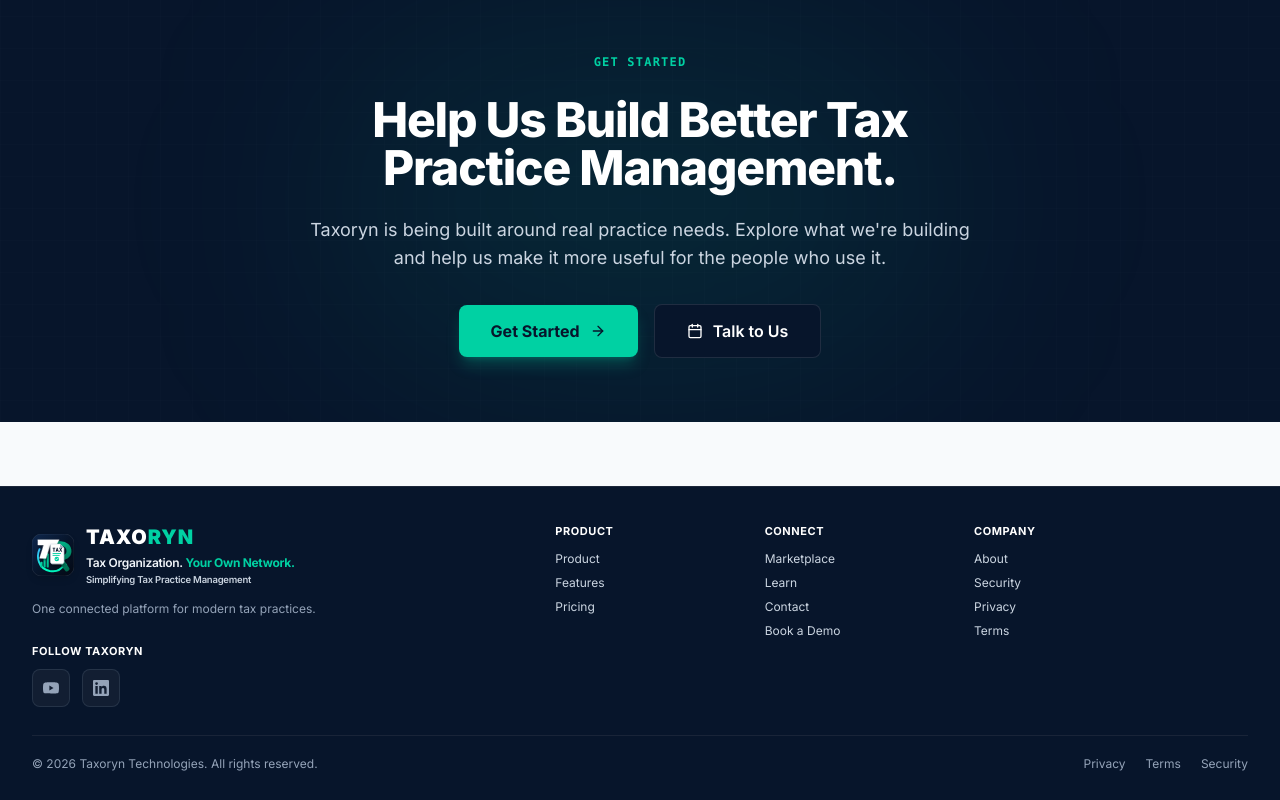
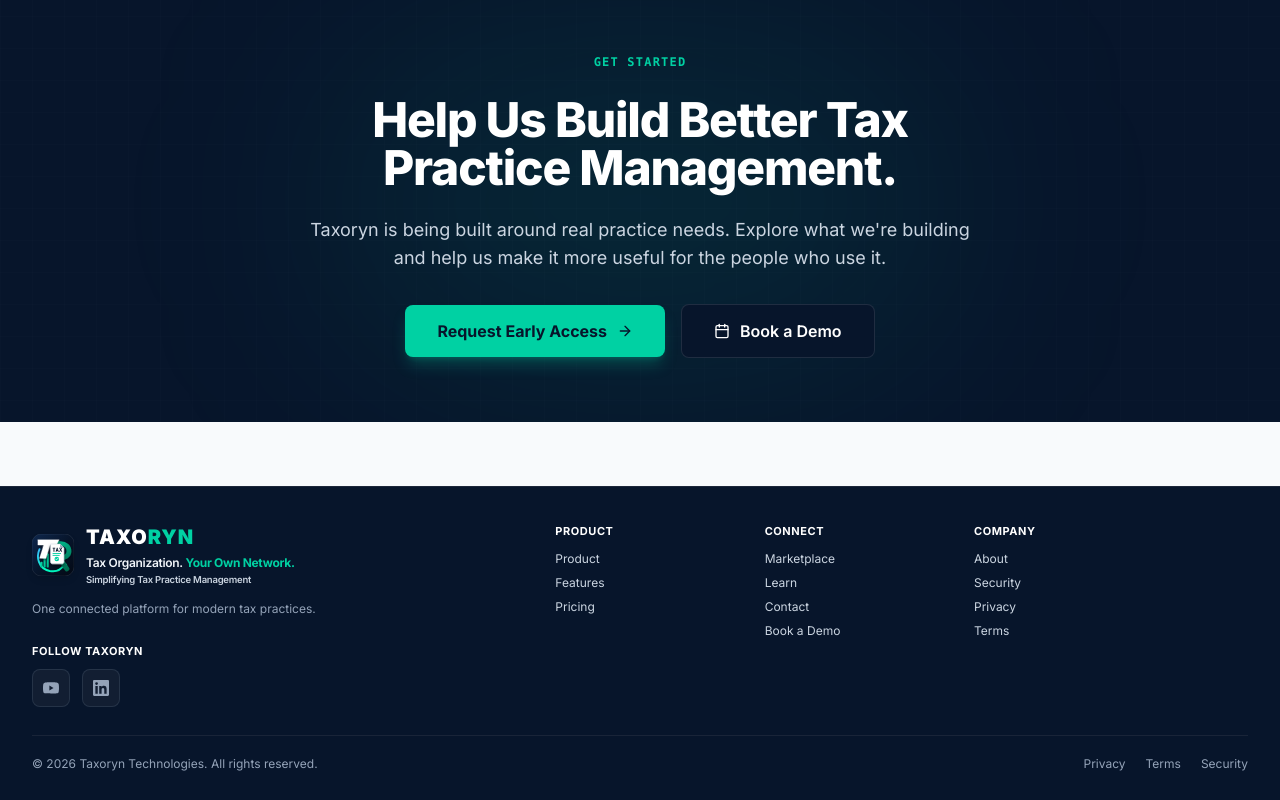
Before and after one commit to apexengineeringhub/Taxoryn-Marketing, a Next.js app: page /about in a window 1280 px wide. Shown: the part 1908-2708 px from the top of the page. Built offline with nearby package versions, Linux system fonts and the light colour scheme; no server answers.

Commit message:
feat[hero] : remove duplicate cta

```diff
--- a/components/resources/ArticleCTA.tsx
+++ b/components/resources/ArticleCTA.tsx
@@ -73,7 +73,7 @@ export function ArticleCTA({
           icon={ArrowRight}
           className="font-bold shadow-md shadow-[#00D1A3]/20"
         >
-          Get Started
+          Request Early Access
         </Button>
         <Button
           href={siteConfig.links.bookDemo}
--- a/components/sections/FinalCTASection.tsx
+++ b/components/sections/FinalCTASection.tsx
@@ -44,7 +44,7 @@ export function FinalCTASection() {
             </Button>
 
             <Button
-              href="#demo-video"
+              href={siteConfig.links.bookDemo}
               variant="dark"
               size="lg"
               icon={Calendar}
--- a/components/trust/CustomerStoriesSection.tsx
+++ b/components/trust/CustomerStoriesSection.tsx
@@ -52,19 +52,13 @@ export function CustomerStoriesSection({ stories = [] }: CustomerStoriesSectionP
                 <p className="font-semibold text-[#00D1A3]">{t.helpShape.paragraph3}</p>
               </div>
 
-              <div className="pt-2 flex flex-col sm:flex-row items-center justify-center gap-4">
-                <Link
-                  href={siteConfig.links.joinEarlyAccess}
-                  className="inline-flex items-center justify-center gap-2 px-6 py-3 rounded-xl bg-[#00D1A3] text-[#07152B] font-bold text-sm hover:bg-[#00B388] transition-colors shadow-lg shadow-[#00D1A3]/20"
-                >
-                  <span>{t.helpShape.getStarted}</span>
-                  <ArrowRight className="w-4 h-4" />
-                </Link>
+              <div className="pt-2 flex items-center justify-center">
                 <Link
                   href={siteConfig.links.contact}
-                  className="inline-flex items-center justify-center gap-2 px-6 py-3 rounded-xl bg-white/10 text-white font-bold text-sm hover:bg-white/20 transition-colors border border-white/20"
+                  className="inline-flex items-center justify-center gap-2 px-8 py-3.5 rounded-xl bg-[#00D1A3] text-[#07152B] font-bold text-sm sm:text-base hover:bg-[#00B388] transition-colors shadow-lg shadow-[#00D1A3]/20 focus-visible:outline-none focus-visible:ring-2 focus-visible:ring-[#00D1A3] focus-visible:ring-offset-2 focus-visible:ring-offset-[#07152B]"
                 >
                   <span>{t.helpShape.shareFeedback}</span>
+                  <ArrowRight className="w-4 h-4" />
                 </Link>
               </div>
             </div>
--- a/lib/i18n/en.ts
+++ b/lib/i18n/en.ts
@@ -98,7 +98,7 @@ export const en: TranslationSchema = {
       "Tell us what takes up your time, what is difficult to manage, and what you wish could be simpler.",
     paragraph3: "Your feedback can help shape what we build next.",
     getStarted: "Get Started",
-    shareFeedback: "Talk to Us / Share Feedback",
+    shareFeedback: "Share Feedback",
   },
   solution: {
     badge: "Taxoryn Framework",
@@ -371,8 +371,8 @@ export const en: TranslationSchema = {
     badge: "GET STARTED",
     title: "Help Us Build Better Tax Practice Management.",
     subtitle: "Taxoryn is being built around real practice needs. Explore what we're building and help us make it more useful for the people who use it.",
-    getStarted: "Get Started",
-    bookDemo: "Talk to Us",
+    getStarted: "Request Early Access",
+    bookDemo: "Book a Demo",
     note: "",
   },
   footer: {
@@ -664,7 +664,7 @@ export const en: TranslationSchema = {
             "Client portal self-service access",
             "Statutory compliance calendar",
           ],
-          ctaText: "Get Started",
+          ctaText: "Request Early Access",
         },
         {
           name: "Small Tax Firm",
@@ -677,7 +677,7 @@ export const en: TranslationSchema = {
             "Filing acknowledgement and status tracking",
             "Taxoryn Marketplace practice profile",
           ],
-          ctaText: "Get Started",
+          ctaText: "Request Early Access",
           featured: true,
         },
         {
@@ -691,7 +691,7 @@ export const en: TranslationSchema = {
             "Multi-entity corporate compliance workflows",
             "Dedicated onboarding assistance",
           ],
-          ctaText: "Schedule a Demo",
+          ctaText: "Book a Demo",
         },
       ],
       faqTitle: "Pricing & Practice Tier FAQs",
@@ -769,7 +769,7 @@ export const en: TranslationSchema = {
         "Direct connection into practice management portal",
       ],
       footerNote: "Practice profile configuration is included with Taxoryn registration.",
-      getStarted: "Get Started",
+      getStarted: "Request Early Access",
     },
     learn: {
       badge: "Taxoryn Learn",
@@ -901,8 +901,8 @@ export const en: TranslationSchema = {
       buildingP2: "We believe the best tools are built by listening closely to the people who do the work every single day. If you run a tax practice, we invite you to share your experiences, tell us what slows you down, and help shape Taxoryn.",
       footerBrand: "Tax Organization. Your Own Network.",
       footerTagline: "Simplifying practice management for modern Indian tax professionals.",
-      getStarted: "Get Started",
-      talkToUs: "Talk to Us",
+      getStarted: "Request Early Access",
+      talkToUs: "Share Feedback",
     },
     contact: {
       badge: "Practice Consultation",
@@ -1092,8 +1092,8 @@ export const en: TranslationSchema = {
       ],
       messageLabel: "Message / Current Software Context (Optional)",
       messagePlaceholder: "Tell us about your current practice tools and key requirements...",
-      submitButton: "Request Practice Walkthrough",
-      submittingButton: "Recording Request...",
+      submitButton: "Send Message",
+      submittingButton: "Sending Message...",
       successTitle: "Preparing Email Message",
       successDesc: "Your email client is being opened with your consultation request prepared for our team at",
       successSub: "Once you send the email, our team will review your request and contact you with next steps.",
@@ -1135,7 +1135,7 @@ export const en: TranslationSchema = {
       ],
       messageLabel: "Specific Requirements or Current Challenges (Optional)",
       messagePlaceholder: "What are your primary practice management bottlenecks?",
-      submitButton: "Schedule Personalized Walkthrough",
+      submitButton: "Book a Demo",
       submittingButton: "Preparing Request...",
       successTitle: "Preparing Email Message",
       successDesc: "Your email client is being opened with your demo request prepared for our team at",
@@ -1174,7 +1174,7 @@ export const en: TranslationSchema = {
         { value: "Taxoryn Marketplace Profile", label: "Taxoryn Marketplace Profile" },
         { value: "All Practice Management Modules", label: "All Practice Management Modules" },
       ],
-      submitButton: "Request Practice Access",
+      submitButton: "Request Early Access",
       submittingButton: "Preparing Request...",
       successTitle: "Preparing Email Message",
       successDesc: "Your email client is being opened with your early access request prepared for our team at",
--- a/lib/i18n/hi.ts
+++ b/lib/i18n/hi.ts
@@ -98,7 +98,7 @@ export const hi: TranslationSchema = {
       "हमें बताएं कि आपका समय किस चीज़ में सबसे ज़्यादा जाता है, क्या manage करना मुश्किल है, और आप किस workflow को आसान बनाना चाहते हैं।",
     paragraph3: "आपकी feedback से हमें यह decide करने में मदद मिलती है कि आगे क्या build करना है।",
     getStarted: "शुरू करें",
-    shareFeedback: "हमसे बात करें / Feedback साझा करें",
+    shareFeedback: "Feedback साझा करें",
   },
   solution: {
     badge: "Taxoryn Framework",
@@ -371,8 +371,8 @@ export const hi: TranslationSchema = {
     badge: "GET STARTED",
     title: "बेहतर Tax Practice Management बनाने में हमारी मदद करें।",
     subtitle: "Taxoryn को वास्तविक practice needs के अनुसार build किया जा रहा है। देखें कि हम क्या बना रहे हैं और इसे और useful बनाने में अपना feedback साझा करें।",
-    getStarted: "शुरू करें",
-    bookDemo: "हमसे बात करें",
+    getStarted: "Early Access Request करें",
+    bookDemo: "डेमो बुक करें",
     note: "",
   },
   footer: {
@@ -664,7 +664,7 @@ export const hi: TranslationSchema = {
             "Client portal self-service access",
             "Statutory compliance calendar",
           ],
-          ctaText: "शुरू करें",
+          ctaText: "Early Access Request करें",
         },
         {
           name: "Small Tax Firm",
@@ -677,7 +677,7 @@ export const hi: TranslationSchema = {
             "Filing acknowledgement और status tracking",
             "Taxoryn Marketplace practice profile",
           ],
-          ctaText: "शुरू करें",
+          ctaText: "Early Access Request करें",
           featured: true,
         },
         {
@@ -691,7 +691,7 @@ export const hi: TranslationSchema = {
             "Multi-entity corporate compliance workflows",
             "Dedicated onboarding assistance",
           ],
-          ctaText: "Demo Schedule करें",
+          ctaText: "डेमो बुक करें",
         },
       ],
       faqTitle: "Pricing & Practice Tier FAQs",
@@ -769,7 +769,7 @@ export const hi: TranslationSchema = {
         "Practice management portal से direct connection",
       ],
       footerNote: "Practice profile configuration Taxoryn registration के साथ included है।",
-      getStarted: "शुरू करें",
+      getStarted: "Early Access Request करें",
     },
     learn: {
       badge: "Taxoryn Learn",
@@ -901,8 +901,8 @@ export const hi: TranslationSchema = {
       buildingP2: "हमारा मानना है कि best tools उन लोगों की बात सुनकर बनते हैं जो हर दिन यह काम करते हैं। यदि आप tax practice चलाते हैं, तो हम आपको अपने experiences share करने और Taxoryn को shape करने के लिए invite करते हैं।",
       footerBrand: "Tax Organization. Your Own Network.",
       footerTagline: "Modern Indian tax professionals के लिए practice management का सरलीकरण।",
-      getStarted: "शुरू करें",
-      talkToUs: "हमसे बात करें",
+      getStarted: "Early Access Request करें",
+      talkToUs: "Feedback साझा करें",
     },
     contact: {
       badge: "Practice Consultation",
@@ -1092,7 +1092,7 @@ export const hi: TranslationSchema = {
       ],
       messageLabel: "Message / Current Software Context (Optional)",
       messagePlaceholder: "हमें अपने current practice tools और मुख्य requirements के बारे में बताएं...",
-      submitButton: "Practice Walkthrough Request करें",
+      submitButton: "Message भेजें",
       submittingButton: "Request Record हो रही है...",
       successTitle: "Email Message Prepare हो रहा है",
       successDesc: "आपकी consultation request हमारी team के लिए prepare करके आपका email client open किया जा रहा है:",
@@ -1135,7 +1135,7 @@ export const hi: TranslationSchema = {
       ],
       messageLabel: "Specific Requirements या Current Challenges (Optional)",
       messagePlaceholder: "आपकी practice management में मुख्य bottlenecks क्या हैं?",
-      submitButton: "Personalized Walkthrough Schedule करें",
+      submitButton: "डेमो बुक करें",
       submittingButton: "Request Prepare हो रही है...",
       successTitle: "Email Message Prepare हो रहा है",
       successDesc: "आपकी demo request हमारी team के लिए prepare करके आपका email client open किया जा रहा है:",
@@ -1174,7 +1174,7 @@ export const hi: TranslationSchema = {
         { value: "Taxoryn Marketplace Profile", label: "Taxoryn Marketplace Profile" },
         { value: "All Practice Management Modules", label: "All Practice Management Modules" },
       ],
-      submitButton: "Practice Access Request करें",
+      submitButton: "Early Access Request करें",
       submittingButton: "Request Prepare हो रही है...",
       successTitle: "Email Message Prepare हो रहा है",
       successDesc: "आपकी early access request हमारी team के लिए prepare करके आपका email client open किया जा रहा है:",
```
Also changed, not shown: test/run-tests.mjs (+51 -0 lines).
